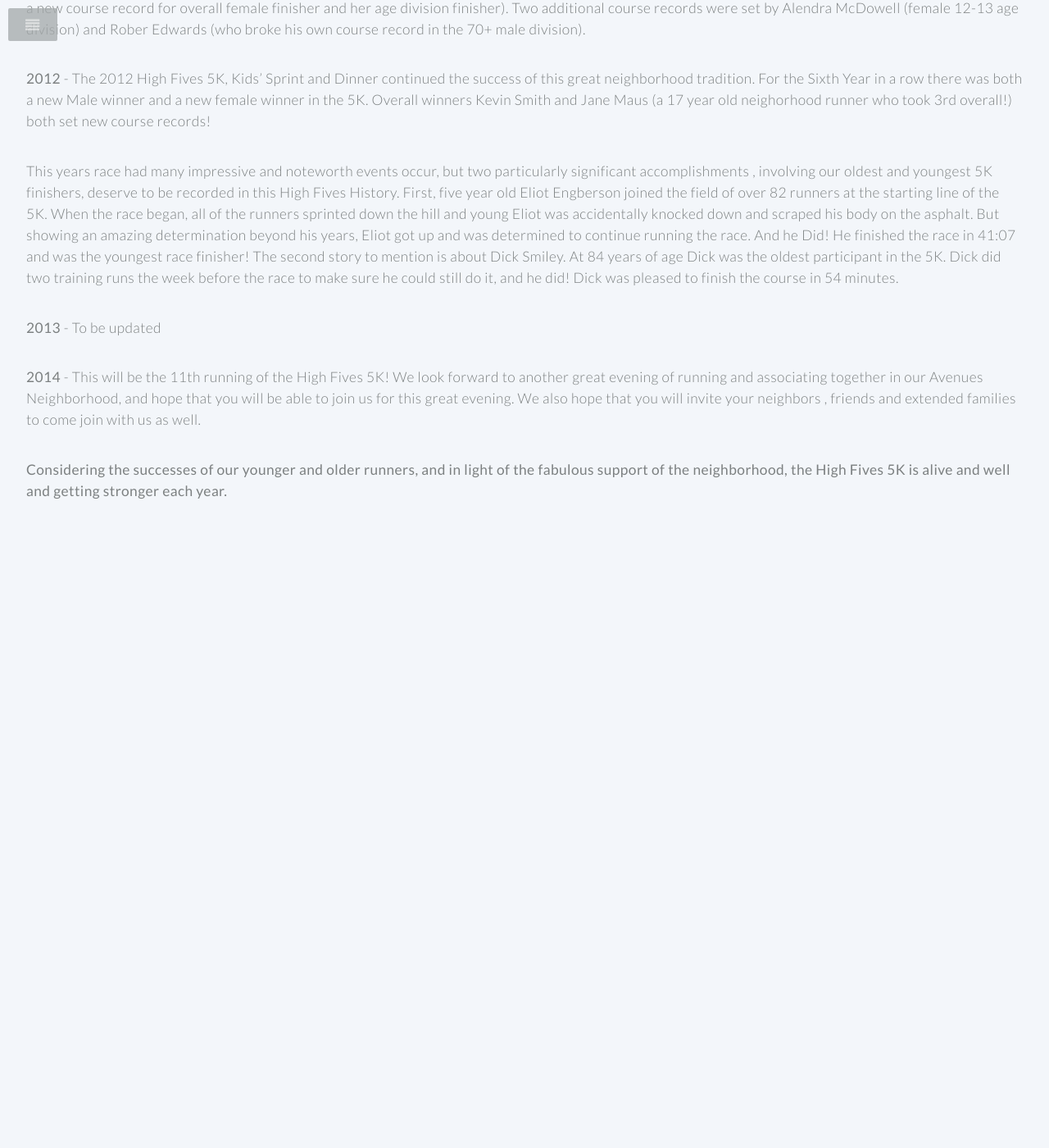
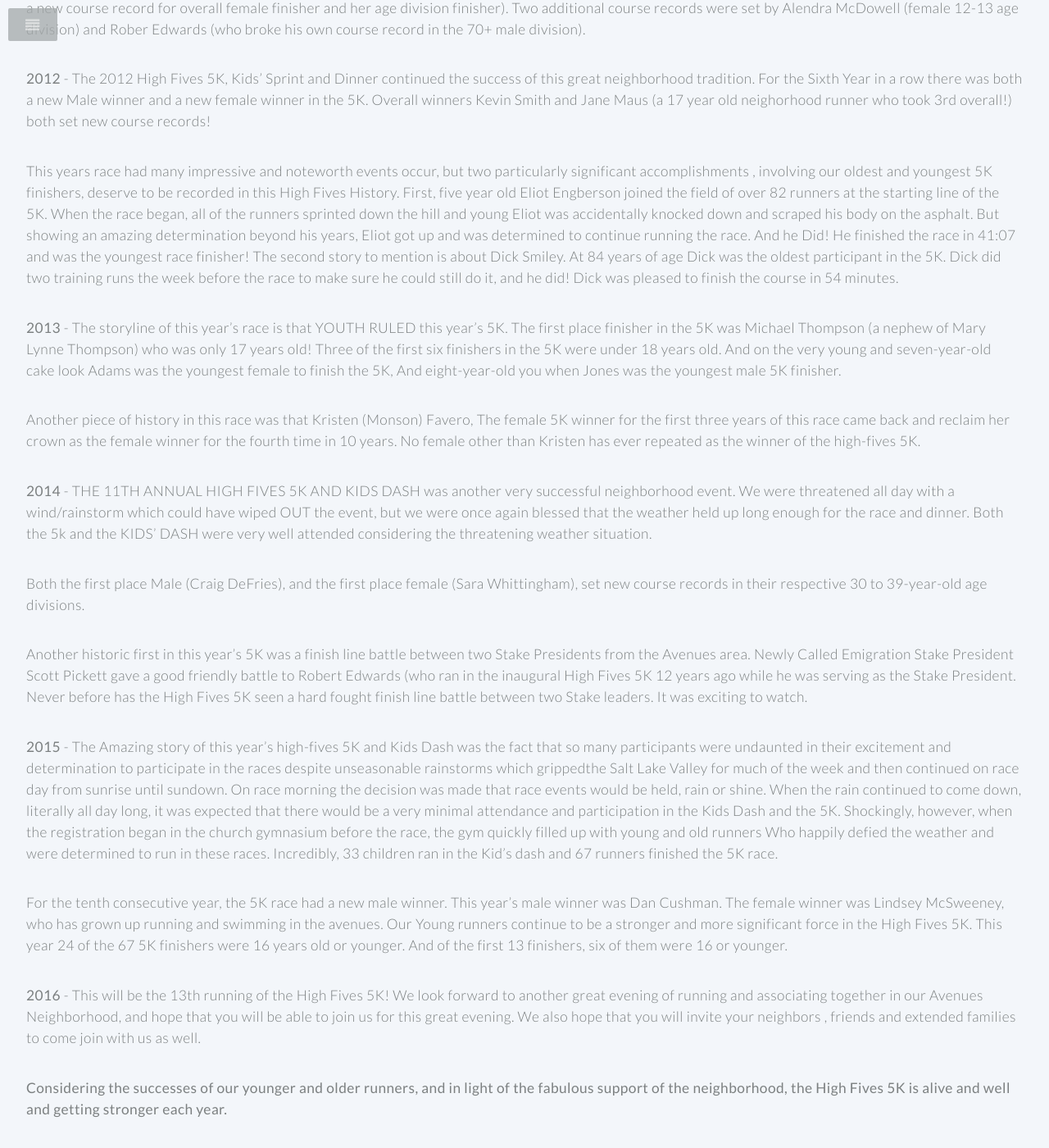
Before and after one commit to benhansen-io/HighFives5k, a Jekyll site: the page built from race-history.md, in a window 1280 px wide and 1400 px high, scrolled down 2053 px. Shown: the whole window at 82% size. Built offline with Jekyll 4.4.1, drawn with Linux system fonts in a browser that asks for light colours; before the commit the page ends 2700 px from its top, so only the background shows below that.

Commit message:
adding 2015 history, kids dash, and photos links

```diff
--- a/_layouts/default.html
+++ b/_layouts/default.html
@@ -58,6 +58,7 @@
               <li><a href="/results/2003.html">2003</a></li>
               <li><a>Kids Dash Results</a>
                   <ul>
+                      <li><a href="/kidsdash/2015.html">2015</a></li>
                       <li><a href="/kidsdash/2014.html">2014</a></li>
                       <li><a href="/kidsdash/2013.html">2013</a></li>
                       <li><a href="/kidsdash/2010.html">2010</a></li>
@@ -85,6 +86,7 @@
         <li class="submenu">
         <a>Photos</a>
           <ul>
+              <li><a href="https://www.facebook.com/highfives5k/photos_stream?tab=photos_albums">2015</a></li>
               <li><a href="https://www.facebook.com/media/set/?set=a.514752465296289.1073741839.505422492895953&type=3">2014</a></li>
               <li><a href="https://www.facebook.com/media/set/?set=a.505424502895752.1073741825.505422492895953&type=3">2013</a></li>
               <li><a href="https://www.facebook.com/media/set/?set=a.505572729547596.1073741837.505422492895953&type=3">2012</a></li>
--- a/race-history.md
+++ b/race-history.md
@@ -30,8 +30,20 @@ The field for the second High Fives 5K was made up of over 75 men, women and chi
 
 This years race had many impressive and noteworth events occur, but two particularly significant accomplishments , involving our oldest and youngest 5K finishers, deserve to be recorded in this High Fives History. First, five year old Eliot Engberson joined the field of over 82 runners at the starting line of the 5K. When the race began, all of the runners sprinted down the hill and young Eliot was accidentally knocked down and scraped his body on the asphalt. But showing an amazing determination beyond his years, Eliot got up and was determined to continue running the race. And he Did! He finished the race in 41:07 and was the youngest race finisher! The second story to mention is about Dick Smiley. At 84 years of age Dick was the oldest participant in the 5K. Dick did two training runs the week before the race to make sure he could still do it, and he did! Dick was pleased to finish the course in 54 minutes.
 
-**2013** - To be updated
+**2013** - The storyline of this year's race is that YOUTH RULED this year's 5K. The first place finisher in the 5K was Michael Thompson (a nephew of Mary Lynne Thompson) who was only 17 years old! Three of the first six finishers in the 5K were under 18 years old. And on the very young and seven-year-old cake look Adams was the youngest female to finish the 5K, And eight-year-old you when Jones was the youngest male 5K finisher.
 
-**2014** - This will be the 11th running of the High Fives 5K! We look forward to another great evening of running and associating together in our Avenues Neighborhood, and hope that you will be able to join us for this great evening. We also hope that you will invite your neighbors , friends and extended families to come join with us as well.
+Another piece of history in this race was that Kristen (Monson) Favero, The female 5K winner for the first three years of this race came back and reclaim her crown as the female winner for the fourth time in 10 years. No  female other than Kristen has ever repeated as the winner of the high-fives 5K.
+
+**2014** - THE 11TH ANNUAL HIGH FIVES 5K AND KIDS DASH was another very successful neighborhood event.  We were threatened all day with a wind/rainstorm which could have wiped OUT the event, but we were once again blessed that the weather held up long enough for the race and dinner. Both the 5k and the KIDS' DASH were very well attended considering the threatening weather situation.
+
+Both the first place Male (Craig DeFries), and the first place female (Sara Whittingham), set new course records in their respective 30 to 39-year-old age divisions.
+
+Another historic first in this year's 5K was a finish line battle between two Stake Presidents from the Avenues area. Newly Called Emigration Stake President Scott Pickett gave a good friendly battle to Robert Edwards (who ran in the inaugural High Fives 5K 12 years ago while he was serving as the Stake President. Never before has the High Fives 5K seen a hard fought finish line battle between two Stake leaders. It was exciting to watch.
+
+**2015** - The Amazing story of this year's high-fives 5K and Kids Dash was the fact that so many participants were undaunted in their excitement and determination to participate in the races despite unseasonable rainstorms which grippedthe Salt Lake Valley for much of the week  and then continued on race day from sunrise until sundown. On race morning the decision was made that race events would be held, rain or shine. When the rain continued to come down, literally all day long, it was expected that there would be a very minimal attendance and participation in the Kids Dash and the 5K. Shockingly, however, when the registration began in the church gymnasium before the race, the gym quickly filled up with young and old runners Who happily defied the weather and were determined to run in these races. Incredibly, 33 children ran in the Kid's dash  and 67 runners finished  the 5K race.
+
+For the tenth consecutive year, the 5K race had a new male winner. This year's male winner was Dan Cushman. The female winner was Lindsey McSweeney, who has grown up running and swimming in the avenues. Our Young runners continue to be a stronger and more significant force in the High Fives 5K. This year 24 of the 67 5K finishers were 16 years old or younger. And of the first 13 finishers, six of them were 16 or younger.
+
+**2016** - This will be the 13th running of the High Fives 5K! We look forward to another great evening of running and associating together in our Avenues Neighborhood, and hope that you will be able to join us for this great evening. We also hope that you will invite your neighbors , friends and extended families to come join with us as well.
 
 **Considering the successes of our younger and older runners, and in light of the fabulous support of the neighborhood, the High Fives 5K is alive and well and getting stronger each year.**
```
Also changed, not shown: index.html (+5 -5 lines), kidsdash/2015.html (added, +49 -0 lines).
